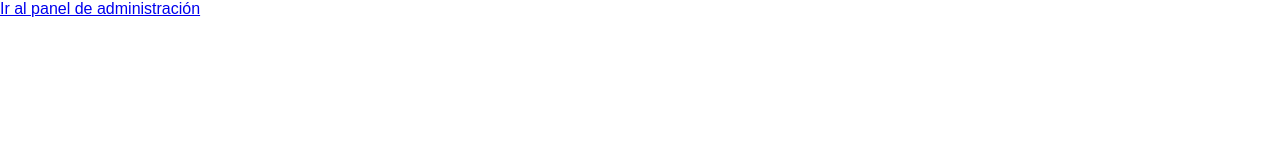
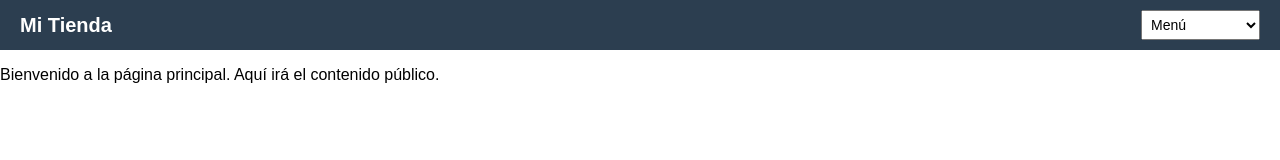
Before and after one commit to LuisMiguel123mkdir/Tienda_Virtual, a plain HTML site: page index.html in a window 1280 px wide. Drawn offline with Linux system fonts and the light colour scheme.

Commit message:
Update index.html

```diff
--- a/index.html
+++ b/index.html
@@ -1,15 +1,36 @@
 <!DOCTYPE html>
 <html lang="es">
 <head>
-  <meta charset="UTF-8" />
-  <meta name="viewport" content="width=device-width, initial-scale=1.0" />
-  <title>Tienda Virtual</title>
-  <link rel="stylesheet" href="style.css" />
+  <meta charset="UTF-8">
+  <title>Página Principal</title>
+  <link rel="stylesheet" href="style.css">
 </head>
 <body>
+  <!-- Barra superior -->
+  <nav class="navbar">
+    <div class="navbar-left">
+      <h1>Mi Tienda</h1>
+    </div>
+    <div class="navbar-right">
+      <select id="menuOpciones" onchange="irASeccion(this.value)">
+        <option value="">Menú</option>
+        <option value="admin/index.html">Administrador</option>
+        <!-- En el futuro puedes añadir más opciones aquí -->
+      </select>
+    </div>
+  </nav>
 
- <a href="admin/index.html">Ir al panel de administración</a>
+  <!-- Contenido principal -->
+  <main>
+    <p>Bienvenido a la página principal. Aquí irá el contenido público.</p>
+  </main>
 
-
+  <script>
+    function irASeccion(url) {
+      if (url) {
+        window.location.href = url;
+      }
+    }
+  </script>
 </body>
 </html>
```
